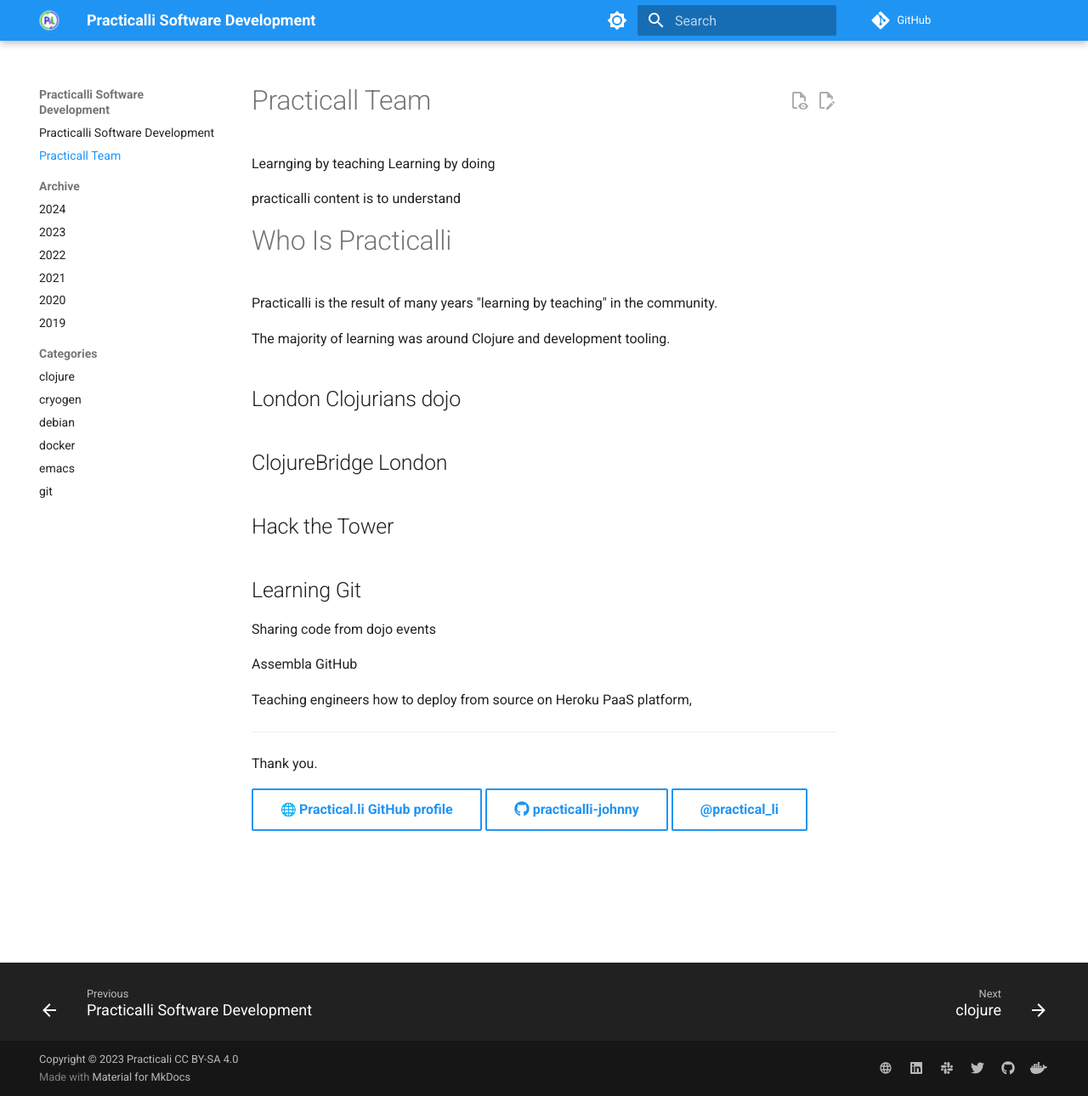
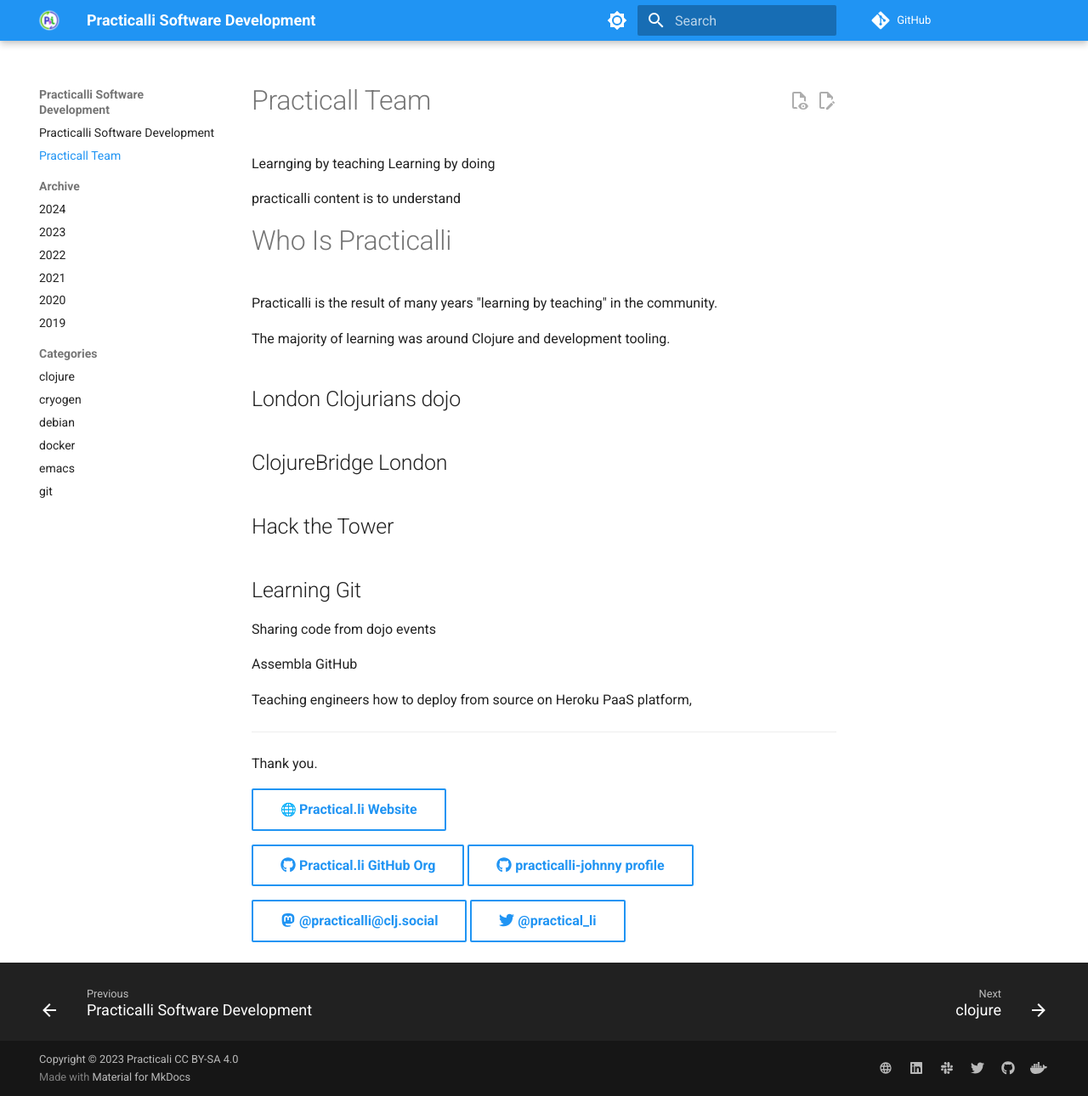
Before and after one commit to practicalli/practicalli.github.io, an MkDocs documentation site: the page built from docs/practicalli-team.md, in a window 1280 px wide and 1290 px high. Shown: the whole window at 85% size. Built offline with MkDocs 1.6.1 and Material for MkDocs 9.7.7, drawn with Linux system fonts in a browser that asks for light colours; emoji names are drawn with the system emoji font; comment, search, counter and statistics services are not loaded.

Commit message:
update: standard practicalli footer

```diff
--- a/docs/practicalli-team.md
+++ b/docs/practicalli-team.md
@@ -41,6 +41,10 @@ Teaching engineers how to deploy from source on Heroku PaaS platform,
 ---
 Thank you.
 
-[:globe_with_meridians: Practical.li GitHub profile](https://practical.li){target=_blank .md-button}
-[:fontawesome-brands-github: practicalli-johnny](https://github.com/practicalli-johnny){target=_blank .md-button}
-[@practical_li](https://twitter.com/practcial_li){target=_blank .md-button}
+[:globe_with_meridians: Practical.li Website](https://practical.li){target=_blank .md-button}
+
+[:fontawesome-brands-github: Practical.li GitHub Org](https://github.com/practicalli){target=_blank .md-button}
+[:fontawesome-brands-github: practicalli-johnny profile](https://github.com/practicalli-johnny){target=_blank .md-button}
+
+[:fontawesome-brands-mastodon: @practicalli@clj.social](https://clj.social/@practicalli){target=_blank .md-button}
+[:fontawesome-brands-twitter: @practical_li](https://twitter.com/practcial_li){target=_blank .md-button}
```
